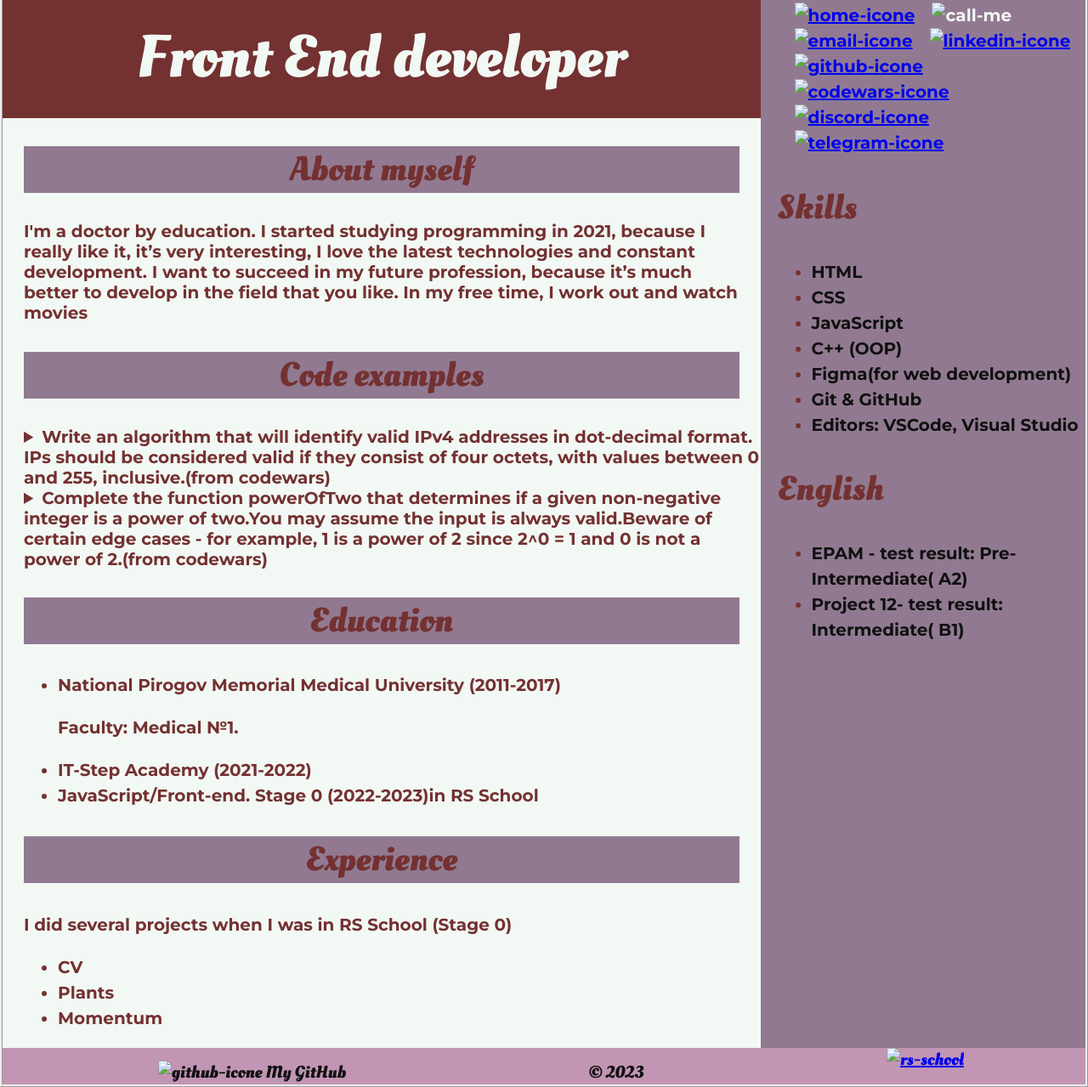
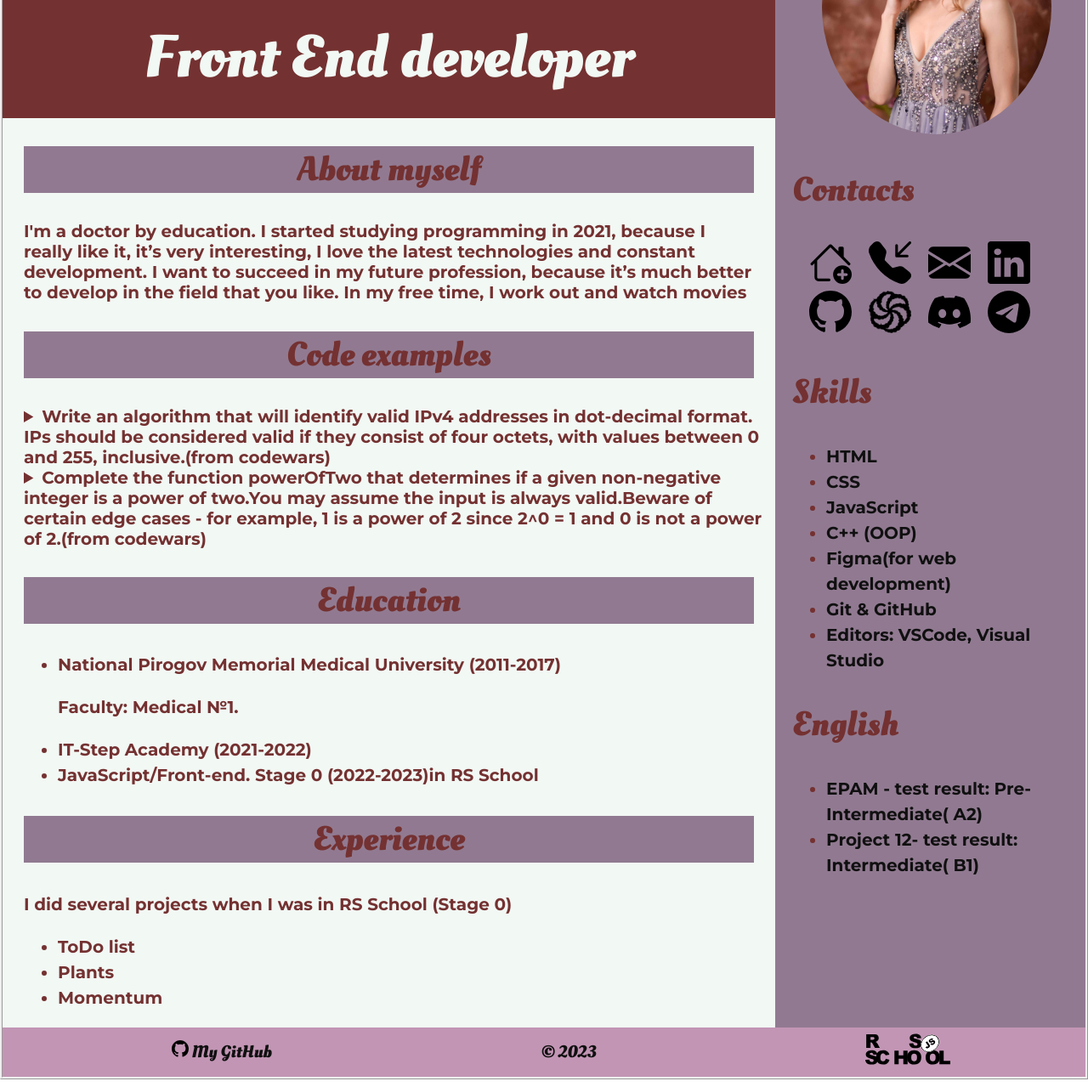
Before and after one commit to Yana-Dyachok/cv, a plain HTML site: page index.html in a window 1280 px wide. Shown: the part 220-1499 px from the top of the page at 85% size. Drawn offline with Linux system fonts and the light colour scheme.

Commit message:
fix: change links

```diff
--- a/index.html
+++ b/index.html
@@ -154,13 +154,13 @@
                   School</a> (Stage 0)</p>
               <ul>
                 <li class="item">
-                  <a class="link" href="https://yana-dyachok-cv-rs-school.netlify.app/">CV</a>
+                  <a class="link" href="https://yana-dyachok.github.io/todo-list/todo-list/">ToDo list</a>
                 </li>
                 <li class="item">
-                  <a class="link" href="https://plants-3-dyachok.netlify.app/ ">Plants</a>
+                  <a class="link" href="https://yana-dyachok.github.io/plants/">Plants</a>
                 </li>
                 <li class="item">
-                  <a class="link" href="https://momentum-dyachok.netlify.app/">Momentum</a>
+                  <a class="link" href="https://yana-dyachok.github.io/momentum/src/index.html">Momentum</a>
                 </li>
               </ul>
             </section>
@@ -169,47 +169,47 @@
           <aside class="aside-content">
             <!--Contacts  -->
             <section class="section">
-              <img src="./assert/img/cv-img.jpg" alt="my photo" class="user-photo" width="270" height="300">
+              <img src="./assets/img/cv-img.jpg" alt="my photo" class="user-photo" width="270" height="300">
               <h2 class="section-title" id="contacts">Contacts</h2>
               <ul class="contact-list">
                 <li class="item-contact">
                   <a
                     href="https://www.google.com/maps/place/%D1%83%D0%BB.+%D0%97%D0%B0%D0%BC%D0%BE%D1%81%D1%82%D1%8F%D0%BD%D1%81%D0%BA%D0%B0%D1%8F,+%D0%92%D0%B8%D0%BD%D0%BD%D0%B8%D1%86%D0%B0,+%D0%92%D0%B8%D0%BD%D0%BD%D0%B8%D1%86%D0%BA%D0%B0%D1%8F+%D0%BE%D0%B1%D0%BB%D0%B0%D1%81%D1%82%D1%8C,+21000/@49.2409224,28.4909036,17z/data=!3m1!4b1!4m6!3m5!1s0x472d5b4186629121:0x745e0ac3cf07d224!8m2!3d49.2409189!4d28.4930923!16s%2Fg%2F1vyxh564">
-                    <img src="./assert/img/house-add.svg" alt="home-icone" width="50" height="50">
+                    <img src="./assets/img/house-add.svg" alt="home-icone" width="50" height="50">
                   </a>
                 </li>
                 <li class="item-contact">
-                  <img src="./assert/img/telephone-inbound-fill.svg" alt="call-me" width="50" height="50"
+                  <img src="./assets/img/telephone-inbound-fill.svg" alt="call-me" width="50" height="50"
                     onclick="location.href='tel:+380992924988'">
                 </li>
                 <li class="item-contact">
                   <a href="mailto:annetart1994@gmail.com">
-                    <img src="./assert/img/envelope-fill.svg" alt="email-icone" width="50" height="50">
+                    <img src="./assets/img/envelope-fill.svg" alt="email-icone" width="50" height="50">
                   </a>
                 </li>
                 <li class="item-contact">
                   <a class="link-contact" href="https://www.linkedin.com/in/yana-dyachok-06a384253/">
-                    <img src="./assert/img/linkedin.svg" alt="linkedin-icone" width="50" height="50">
+                    <img src="./assets/img/linkedin.svg" alt="linkedin-icone" width="50" height="50">
                   </a>
                 </li>
                 <li class="item-contact">
                   <a class="link-contact" href="https://github.com/Yana-Dyachok">
-                    <img src="./assert/img/github.svg" alt="github-icone" width="50" height="50">
+                    <img src="./assets/img/github.svg" alt="github-icone" width="50" height="50">
                   </a>
                 </li>
                 <li class="item-contact">
                   <a class="link-contact" href="https://www.codewars.com/users/%20Yana-Dyachok">
-                    <img src="./assert/img/codewars_logo_icon_145389.ico" alt="codewars-icone" width="50" height="50">
+                    <img src="./assets/img/codewars_logo_icon_145389.ico" alt="codewars-icone" width="50" height="50">
                   </a>
                 </li>
                 <li class="item-contact">
                   <a href="https://discord.com/users/yana-dyachok#6659">
-                    <img src="./assert/img/discord.svg" alt="discord-icone" width="50" height="50">
+                    <img src="./assets/img/discord.svg" alt="discord-icone" width="50" height="50">
                   </a>
                 </li>
                 <li class="item-contact">
                   <a class="link-contact" href="https://t.me/yana_ins">
-                    <img src="./assert/img/telegram.svg" alt="telegram-icone" width="50" height="50">
+                    <img src="./assets/img/telegram.svg" alt="telegram-icone" width="50" height="50">
                   </a>
                 </li>
               </ul>
@@ -264,7 +264,7 @@
       <div class="container-footer">
         <ul class="list-footer">
           <li class="item-footer">
-            <img src="./assert/img/github.svg" alt="github-icone" width="20" height="20">
+            <img src="./assets/img/github.svg" alt="github-icone" width="20" height="20">
             <a class="link item-footer" href="https://github.com/Yana-Dyachok">
               My GitHub
             </a>
@@ -272,7 +272,7 @@
           <li class="item-footer">© 2023</li>
           <li>
             <a href="https://rs.school/js/">
-              <img src="./assert/img/rs_school_js.svg" alt="rs-school" class="rs-school-img" width="100" height="50">
+              <img src="./assets/img/rs_school_js.svg" alt="rs-school" class="rs-school-img" width="100" height="50">
             </a>
           </li>
         </ul>
```
